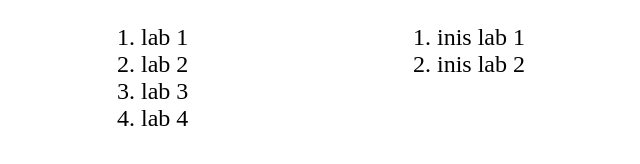
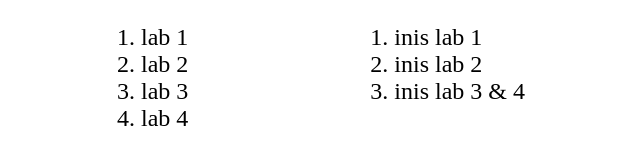
Before and after one commit to senyavitrazov/inis-evt-labs, a plain HTML site: page index.html in a window 1280 px wide. Shown: the whole page, without its empty margins (307-947 px from the left). Drawn offline with Linux system fonts and the light colour scheme.

Commit message:
feat: fin fourth inis

```diff
--- a/index.html
+++ b/index.html
@@ -17,6 +17,7 @@
   <ol class="list_inis">
     <li class="list__item"><a href="./inis-first/index.html"> inis lab 1</a></li>
     <li class="list__item"><a href="./inis-second/index.html"> inis lab 2</a></li>
+    <li class="list__item"><a href="./inis-fourth/index.html"> inis lab 3 & 4</a></li>
   </ol>
 </body>
 </html>
```
